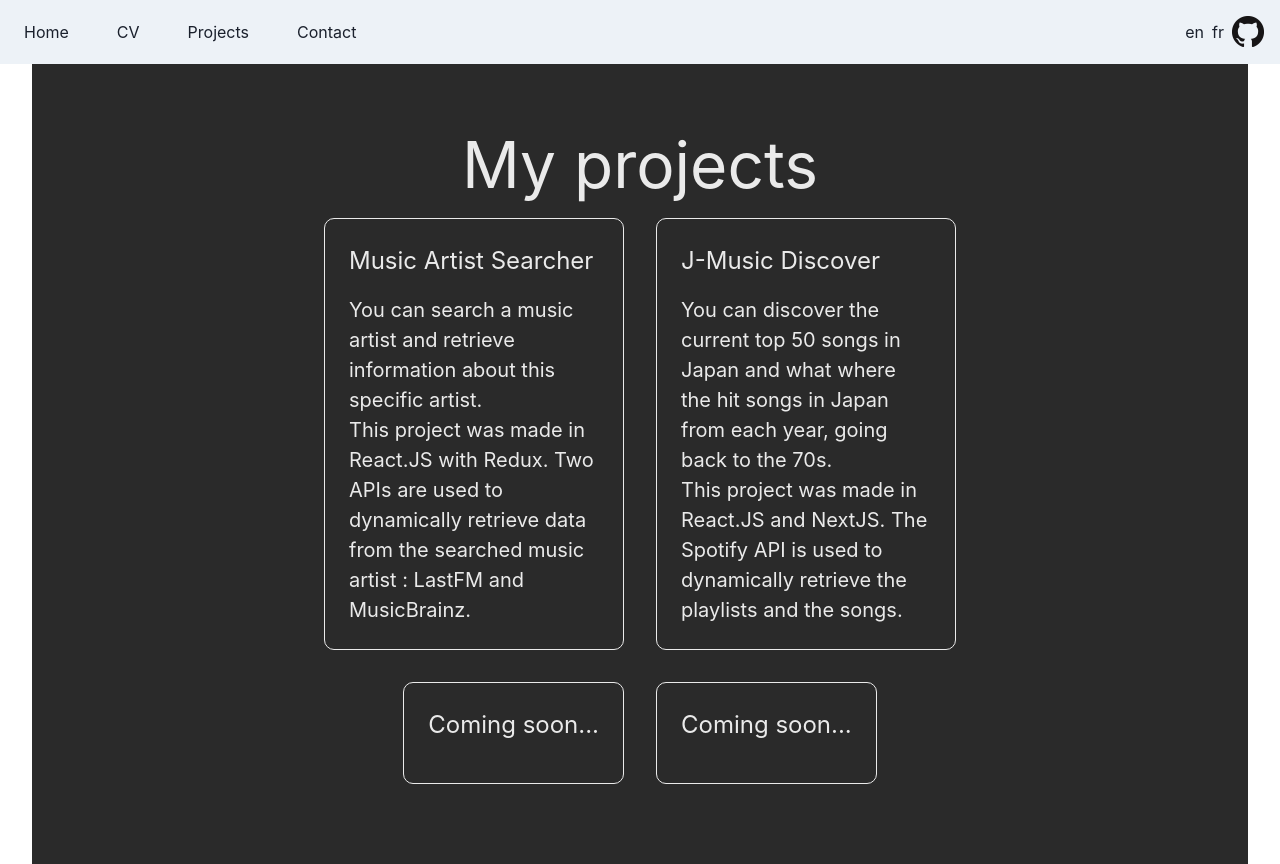
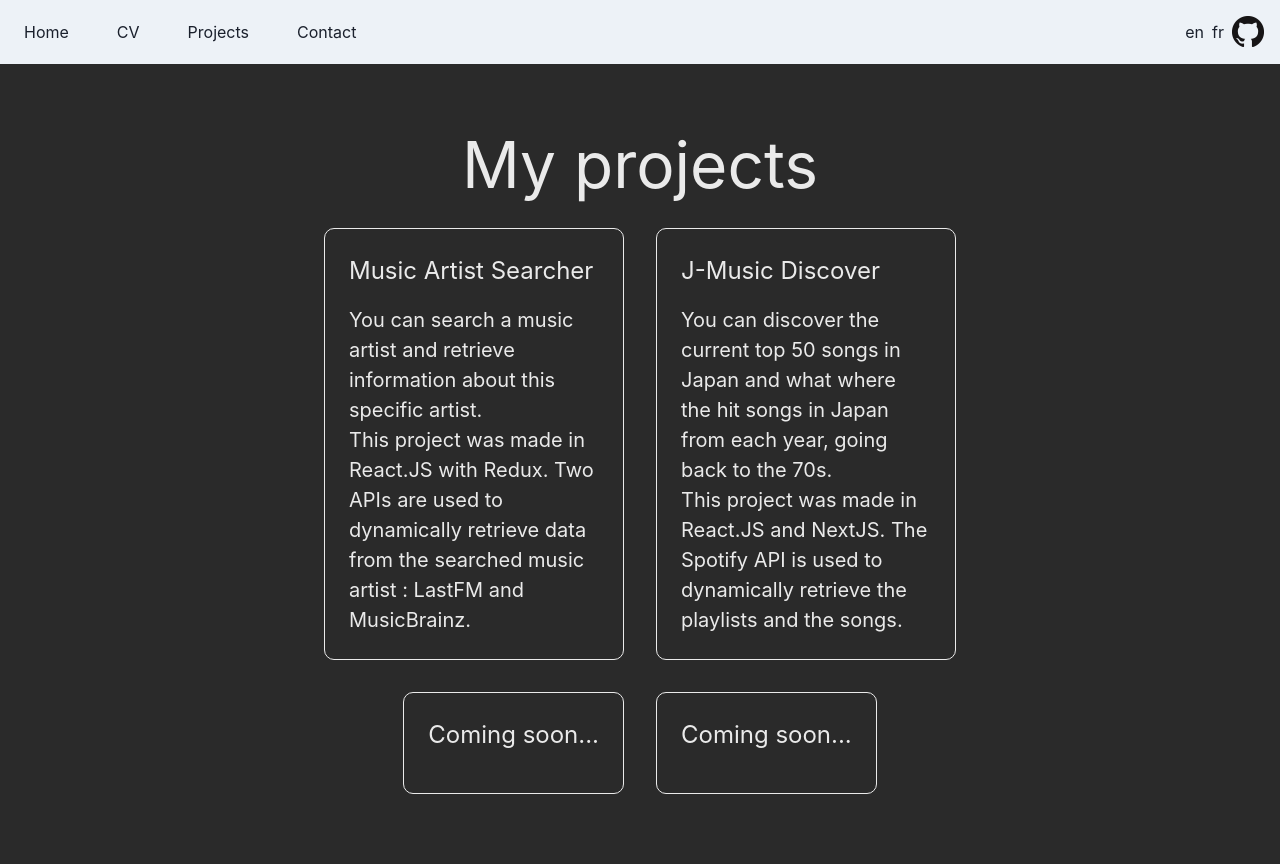
Before and after one commit to moon9000/portfolio, a Next.js app: page /projects in a window 1280 px wide. Built offline with nearby package versions, Linux system fonts and the light colour scheme.

Commit message:
add padding for title

```diff
--- a/styles/Home.module.css
+++ b/styles/Home.module.css
@@ -1,5 +1,5 @@
 .container {
-  padding: 0 2rem;
+  padding: 0;
 }
 
 .main {
@@ -44,6 +44,8 @@
   margin: 0;
   line-height: 1.15;
   font-size: 4rem;
+  padding-top: 10px;
+  padding-bottom: 10px;
 }
 
 .title,
```
